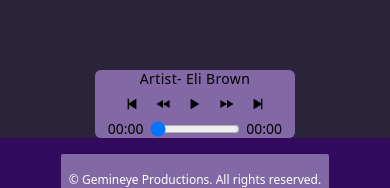
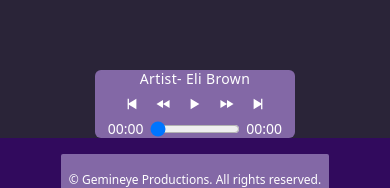
Before and after one commit to marshall-vogt/gemineye-productions-project, a React (Vite) app in the folder client/: page / in a window 390 px wide. Shown: the part 622-810 px from the top of the page. Built offline with nearby package versions, Linux system fonts and the light colour scheme; no server answers.

Commit message:
Fixed font color in AudioPlayer component

```diff
--- a/client/src/components/Footer.tsx
+++ b/client/src/components/Footer.tsx
@@ -3,7 +3,7 @@ import AudioPlayer from './AudioPlayer';
 export default function Footer() {
   return (
     <>
-      <div className="w-full sm:hidden flex justify-center">
+      <div className="w-full sm:hidden flex justify-center text-white">
         <div>
           <AudioPlayer />
         </div>
```
